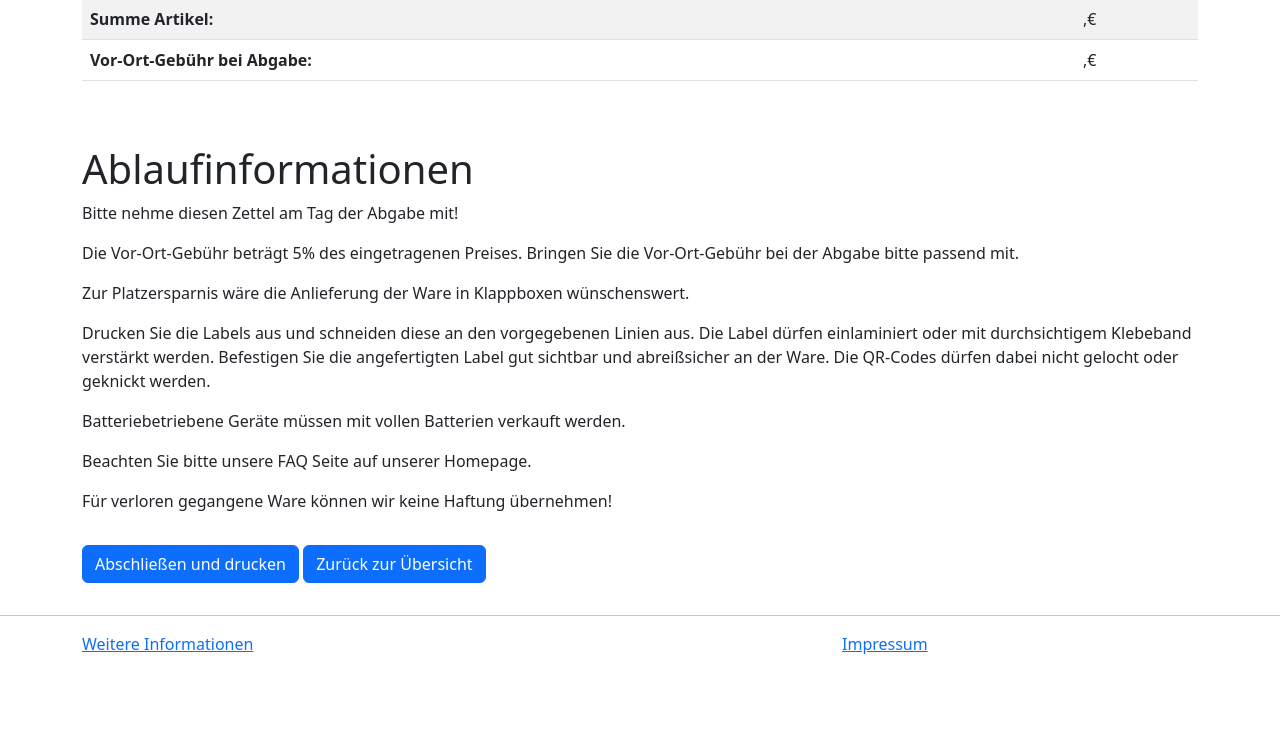
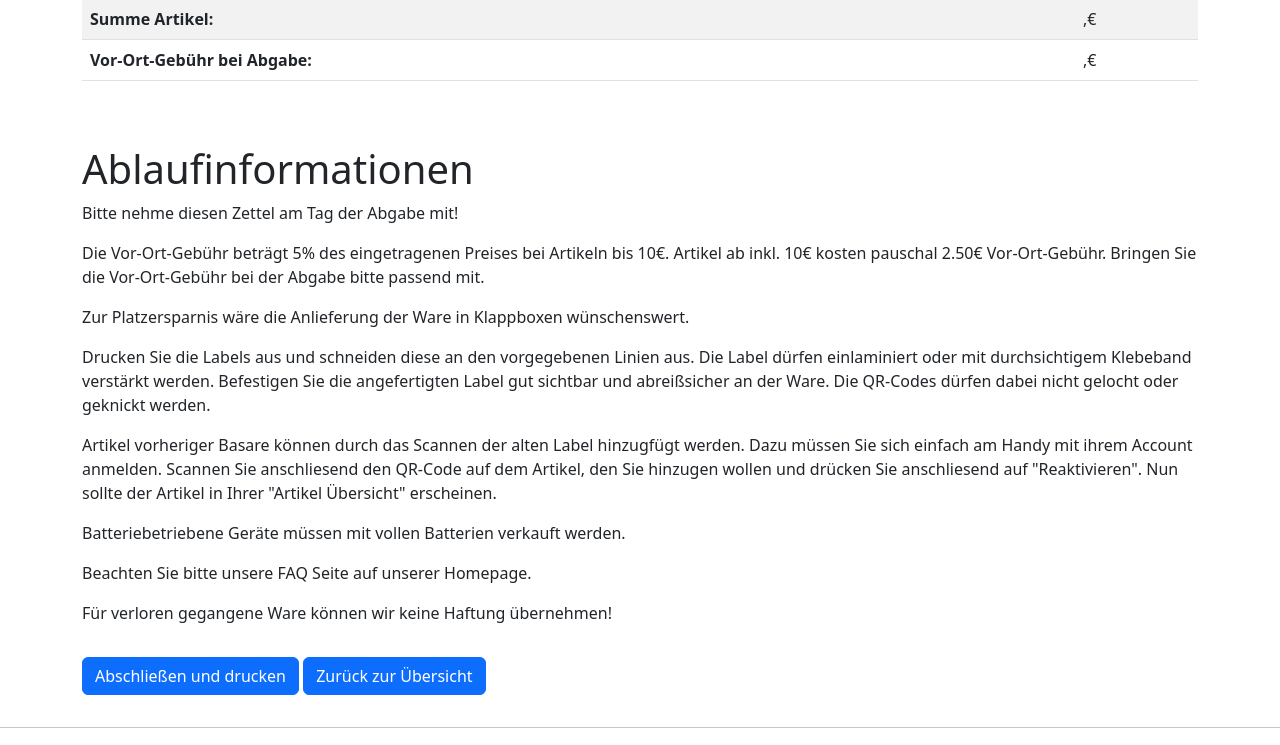
Before and after one commit to sn0b4ll/kinderbasar, a Flask app: template app/templates/registration_sheet.html in a window 1280 px wide. Shown: the part 548-1293 px from the top of the page. Before the commit the page ends 1202 px from the top, so only its background shows below. Run offline with Flask 2, Linux system fonts and the light colour scheme; the template is opened without the code that fills it, so the values that code supplies are empty; parts of the project's set-up code (start-up, migrations or seed data) failed here and were passed over.

Commit message:
Implemented #31

```diff
--- a/app/templates/registration_sheet.html
+++ b/app/templates/registration_sheet.html
@@ -116,8 +116,9 @@ function printAndRegister(){
 	<div class="row">
 		<div class="col">
             <p>Bitte nehme diesen Zettel am Tag der Abgabe mit!</p>
-			<p>Die Vor-Ort-Gebühr beträgt 5% des eingetragenen Preises.
-			Bringen Sie die Vor-Ort-Gebühr bei der Abgabe bitte passend mit.</p>
+			<p>Die Vor-Ort-Gebühr beträgt 5% des eingetragenen Preises bei Artikeln bis 10€. Artikel ab inkl. 10€
+				kosten pauschal 2.50€ Vor-Ort-Gebühr. Bringen Sie die Vor-Ort-Gebühr bei der Abgabe
+				bitte passend mit.</p>
 
 			<p>Zur Platzersparnis wäre die Anlieferung der Ware in Klappboxen wünschenswert.</p>
 
@@ -125,6 +126,12 @@ function printAndRegister(){
 			Die Label dürfen einlaminiert oder mit durchsichtigem Klebeband verstärkt werden.
 			Befestigen Sie die angefertigten Label gut sichtbar und abreißsicher an der Ware.
 			Die QR-Codes dürfen dabei nicht gelocht oder geknickt werden.</p>
+
+			<p>Artikel vorheriger Basare können durch das Scannen der alten Label hinzugfügt werden.
+				Dazu müssen Sie sich einfach am Handy mit ihrem Account anmelden. Scannen Sie anschliesend
+				den QR-Code auf dem Artikel, den Sie hinzugen wollen und drücken Sie anschliesend auf "Reaktivieren".
+				Nun sollte der Artikel in Ihrer "Artikel Übersicht" erscheinen.
+			</p>
 
 			<p>Batteriebetriebene Geräte müssen mit vollen Batterien verkauft werden.</p>
 
```
